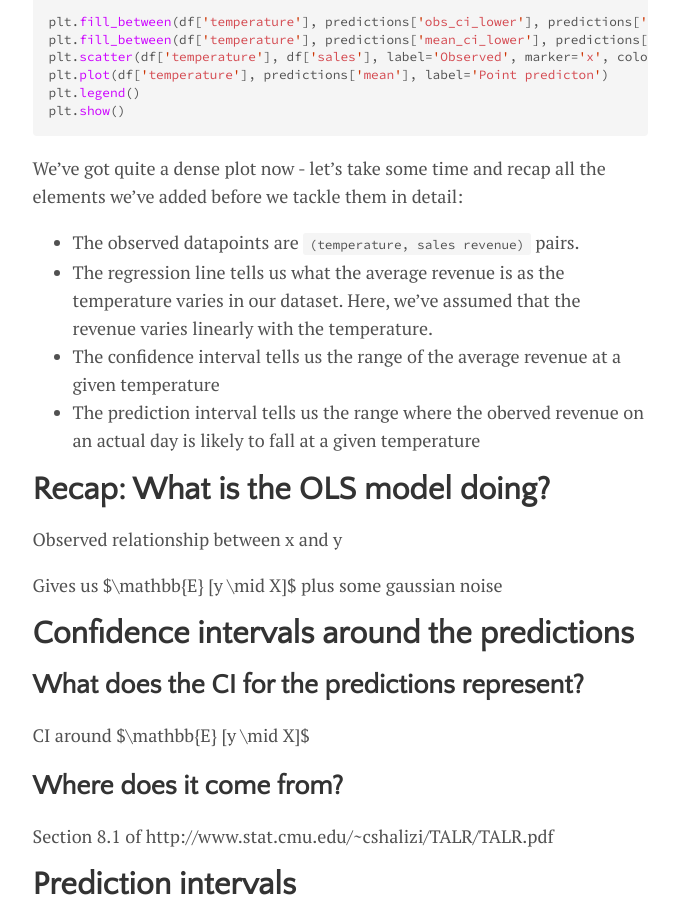
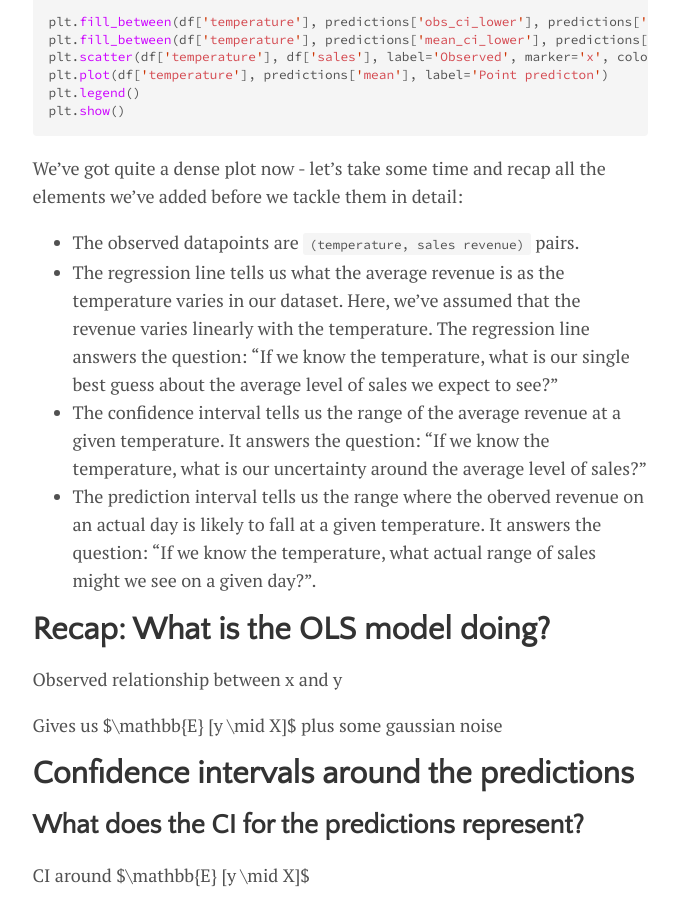
Before and after one commit to lmc2179/lmc2179.github.io, a Jekyll site: the page built from drafts/prediction_confidence.md, in a window 1280 px wide and 900 px high, scrolled down 2276 px. Shown: the whole window, without its empty margins (300-978 px from the left). Built offline with Jekyll 4.4.1, drawn with Linux system fonts in a browser that asks for light colours.

Commit message:
Update prediction_confidence.md

```diff
--- a/drafts/prediction_confidence.md
+++ b/drafts/prediction_confidence.md
@@ -60,9 +60,9 @@ plt.show()
 We've got quite a dense plot now - let's take some time and recap all the elements we've added before we tackle them in detail:
 
 - The observed datapoints are `(temperature, sales revenue)` pairs.
-- The regression line tells us what the average revenue is as the temperature varies in our dataset. Here, we've assumed that the revenue varies linearly with the temperature.
-- The confidence interval tells us the range of the average revenue at a given temperature
-- The prediction interval tells us the range where the oberved revenue on an actual day is likely to fall at a given temperature
+- The regression line tells us what the average revenue is as the temperature varies in our dataset. Here, we've assumed that the revenue varies linearly with the temperature. The regression line answers the question: "If we know the temperature, what is our single best guess about the average level of sales we expect to see?"
+- The confidence interval tells us the range of the average revenue at a given temperature. It answers the question: "If we know the temperature, what is our uncertainty around the average level of sales?"
+- The prediction interval tells us the range where the oberved revenue on an actual day is likely to fall at a given temperature. It answers the question: "If we know the temperature, what actual range of sales might we see on a given day?".
 
 # Recap: What is the OLS model doing?
 
```
